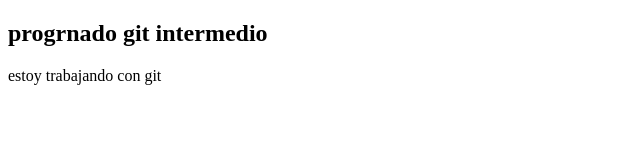
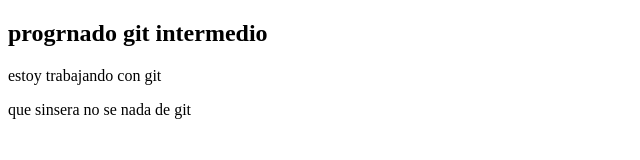
Before and after one commit to kunoBeatriz/probandoGit2, a plain HTML site: page index.html in a window 1280 px wide. Shown: the whole page, without its empty margins (0-640 px from the left). Drawn offline with Linux system fonts and the light colour scheme.

Commit message:
index3.html

```diff
--- a/index.html
+++ b/index.html
@@ -8,5 +8,6 @@
 <body>
     <h2>progrnado git intermedio </h2>
     <p>estoy trabajando con git </p>
+    <p>que sinsera no se nada de git</p>
 </body>
 </html>
```
Also changed, not shown: contact.html (deleted).
